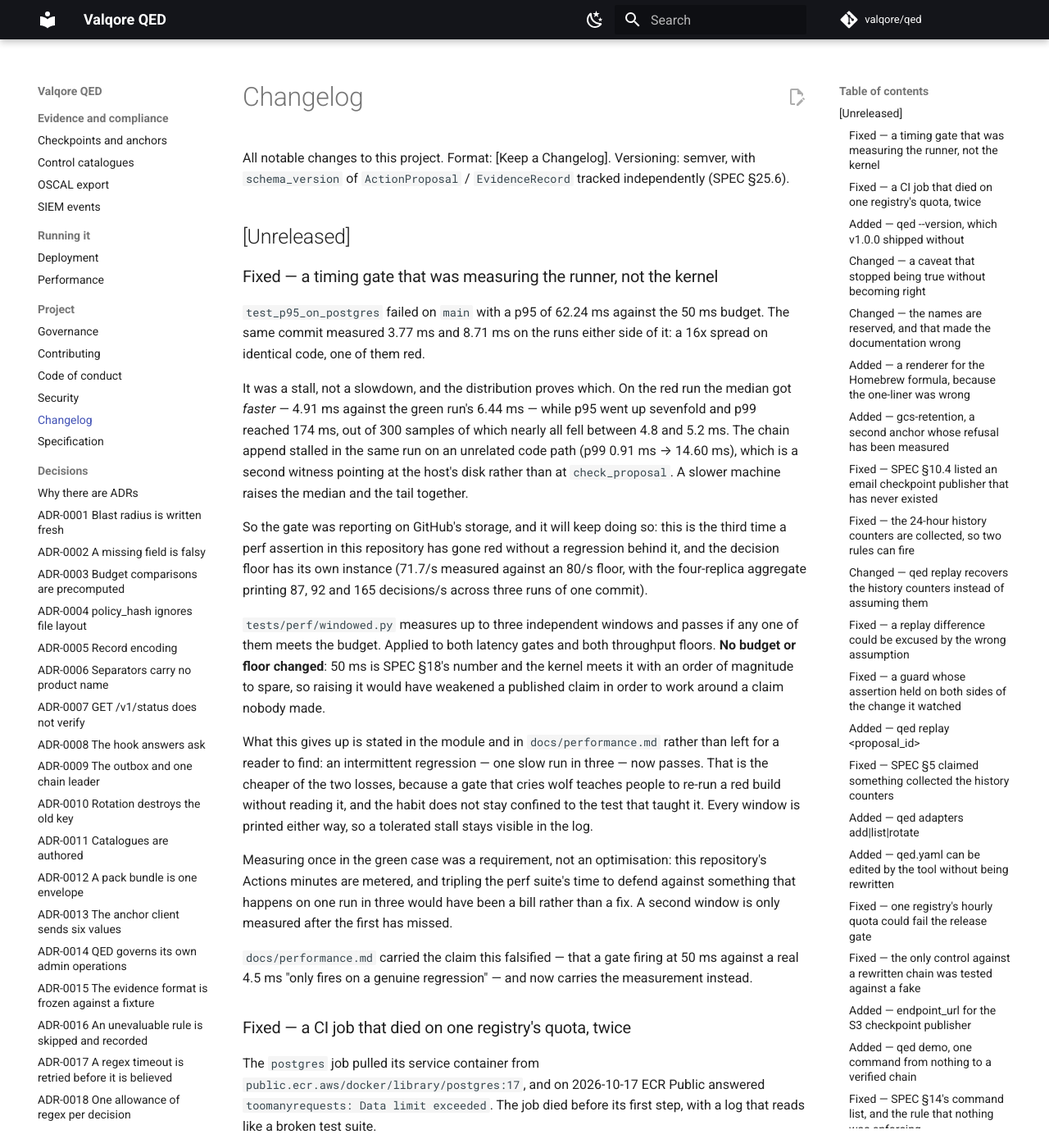
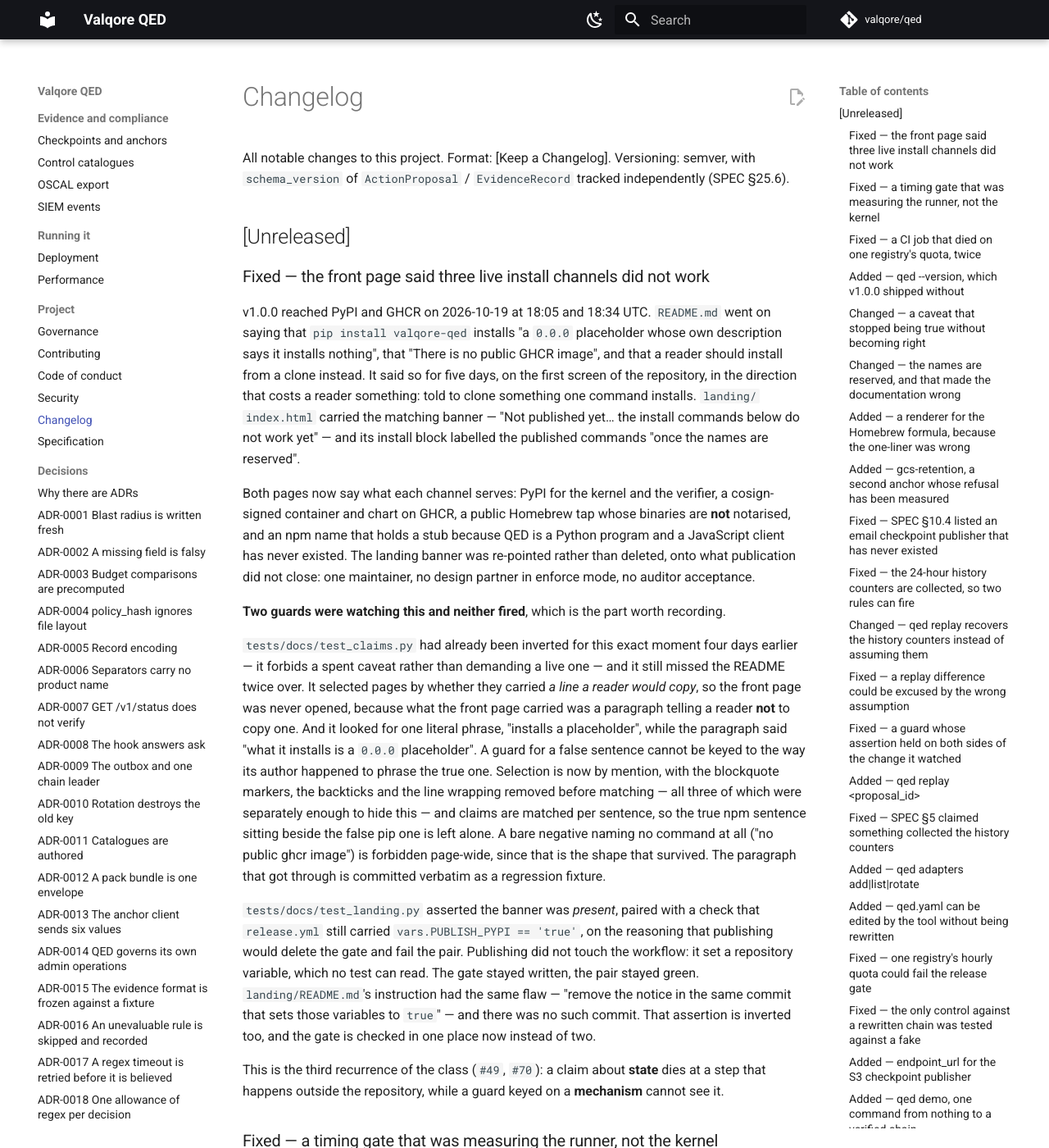
Before and after one commit to valqore/qed, an MkDocs documentation site: the page built from docs/changelog.md, in a window 1280 px wide and 1400 px high. Shown: the whole window at 82% size. Built offline with MkDocs 1.6.1 and Material for MkDocs 9.7.7, drawn with Linux system fonts in a browser that asks for light colours; comment, search, counter and statistics services are not loaded.

Commit message:
The front page said three live channels did not work (#36)
v1.0.0 reached PyPI and GHCR on 2026-10-19 at 18:05 and 18:34 UTC. README.md
went on saying that `pip install valqore-qed` installs a 0.0.0 placeholder,
that there is no public GHCR image, and that a reader should install from a
clone instead -- for five days, on the first screen of the repository, in the
direction that costs a reader something. landing/index.html carried the
matching banner and labelled the published commands "once the names are
reserved".

Both pages now say what each channel serves, including what publication did
not fix: the Homebrew binaries are not notarised, and npm holds a stub because
QED is a Python program and a JavaScript client has never existed. The landing
banner was re-pointed rather than deleted, onto one maintainer, no design
partner in enforce mode and no auditor acceptance.

Two guards were watching and neither fired.

test_claims.py had been inverted for this exact moment four days earlier and
still missed it twice: it selected pages by whether they carried a line a
reader would copy, so the front page was never opened -- what it carried was a
paragraph telling a reader NOT to copy one -- and it matched one literal
phrase, "installs a placeholder", against a paragraph that said "what it
installs is a 0.0.0 placeholder". Selection is by mention now, with blockquote
markers, backticks and line wrapping removed before matching (each was
separately enough to hide this), claims matched per sentence so the true npm
sentence beside the false pip one is left alone, and bare negatives naming no
command forbidden page-wide. Proven against the real pre-fix README, which
trips it four times. The paragraph is committed verbatim as a fixture.

test_landing.py asserted the banner was present, paired with a check that
release.yml still gated PUBLISH_PYPI, on the reasoning that publishing would
delete the gate. Publishing set a repository variable instead, which no test
can read, so the pair stayed green. landing/README.md's instruction had the
same flaw: "remove the notice in the same commit that sets those variables" --
there was no such commit. Inverted, and the gate is now checked in one place.

Third recurrence of #49/#70: a claim about state dies at a step outside the
repository, and a guard keyed on a mechanism cannot see it.

Signed-off-by: Tunc Celik <tunc@valqore.io>
Co-authored-by: Claude Opus 5 (1M context) <noreply@anthropic.com>

```diff
--- a/CHANGELOG.md
+++ b/CHANGELOG.md
@@ -5,6 +5,57 @@ semver, with `schema_version` of `ActionProposal` / `EvidenceRecord` tracked
 independently (SPEC §25.6).
 
 ## [Unreleased]
+
+### Fixed — the front page said three live install channels did not work
+
+v1.0.0 reached PyPI and GHCR on 2026-10-19 at 18:05 and 18:34 UTC. `README.md`
+went on saying that `pip install valqore-qed` installs "a `0.0.0` placeholder
+whose own description says it installs nothing", that "There is no public GHCR
+image", and that a reader should install from a clone instead. It said so for
+five days, on the first screen of the repository, in the direction that costs a
+reader something: told to clone something one command installs. `landing/
+index.html` carried the matching banner — "Not published yet… the install
+commands below do not work yet" — and its install block labelled the published
+commands "once the names are reserved".
+
+Both pages now say what each channel serves: PyPI for the kernel and the
+verifier, a cosign-signed container and chart on GHCR, a public Homebrew tap
+whose binaries are **not** notarised, and an npm name that holds a stub because
+QED is a Python program and a JavaScript client has never existed. The landing
+banner was re-pointed rather than deleted, onto what publication did not close:
+one maintainer, no design partner in enforce mode, no auditor acceptance.
+
+**Two guards were watching this and neither fired**, which is the part worth
+recording.
+
+`tests/docs/test_claims.py` had already been inverted for this exact moment
+four days earlier — it forbids a spent caveat rather than demanding a live
+one — and it still missed the README twice over. It selected pages by whether
+they carried *a line a reader would copy*, so the front page was never opened,
+because what the front page carried was a paragraph telling a reader **not** to
+copy one. And it looked for one literal phrase, "installs a placeholder", while
+the paragraph said "what it installs is a `0.0.0` placeholder". A guard for a
+false sentence cannot be keyed to the way its author happened to phrase the
+true one. Selection is now by mention, with the blockquote markers, the
+backticks and the line wrapping removed before matching — all three of which
+were separately enough to hide this — and claims are matched per sentence, so
+the true npm sentence sitting beside the false pip one is left alone. A bare
+negative naming no command at all ("no public ghcr image") is forbidden
+page-wide, since that is the shape that survived. The paragraph that got
+through is committed verbatim as a regression fixture.
+
+`tests/docs/test_landing.py` asserted the banner was *present*, paired with a
+check that `release.yml` still carried `vars.PUBLISH_PYPI == 'true'`, on the
+reasoning that publishing would delete the gate and fail the pair. Publishing
+did not touch the workflow: it set a repository variable, which no test can
+read. The gate stayed written, the pair stayed green. `landing/README.md`'s
+instruction had the same flaw — "remove the notice in the same commit that sets
+those variables to `true`" — and there was no such commit. That assertion is
+inverted too, and the gate is checked in one place now instead of two.
+
+This is the third recurrence of the class (`#49`, `#70`): a claim about
+**state** dies at a step that happens outside the repository, while a guard
+keyed on a **mechanism** cannot see it.
 
 ### Fixed — a timing gate that was measuring the runner, not the kernel
 
```
Also changed, not shown: README.md (+20 -21 lines), landing/README.md (+29 -28 lines), 3 other files.
